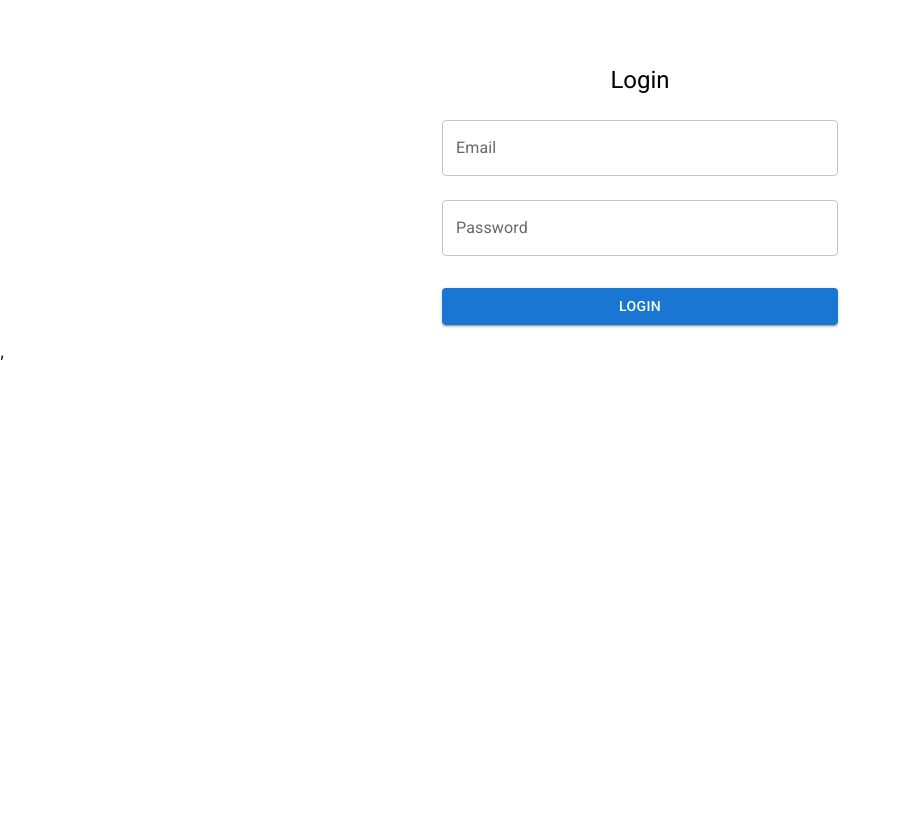
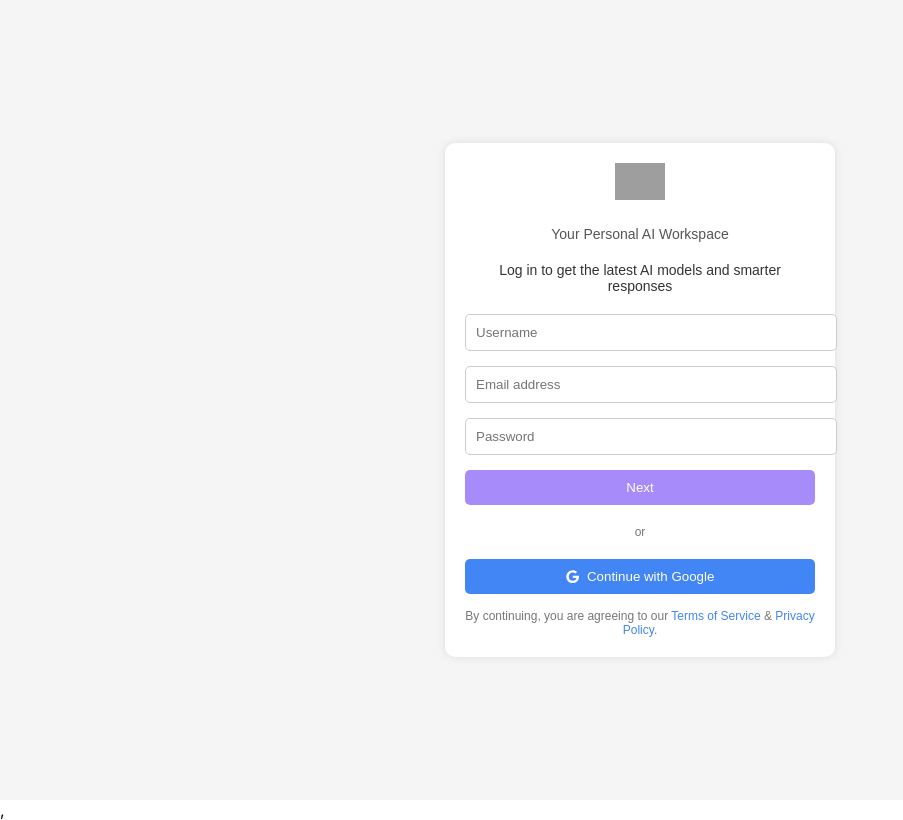
Before and after one commit to Pallavi1710Dasari/TechSharthiAI-Frontend, a React (Create React App) app: page /login in a window 1280 px wide. Shown: the whole page, without its empty margins (0-903 px from the left). Built offline with nearby package versions, Linux system fonts and the light colour scheme; grey boxes are pictures that could not be loaded; a web font is replaced by a local one.

Commit message:
signup page changes

```diff
--- a/src/pages/Login.js
+++ b/src/pages/Login.js
@@ -1,62 +1,177 @@
-// src/Login.js
 import React, { useState } from 'react';
-import { TextField, Button, Container, Typography, Box } from '@mui/material';
-import { loginUser } from '../services/serviceApi'; // Import the login service
+import { useNavigate } from 'react-router-dom';
+import { FaGoogle } from 'react-icons/fa';
 
 const Login = () => {
   const [email, setEmail] = useState('');
   const [password, setPassword] = useState('');
-  const [error, setError] = useState('');
-  const [token, setToken] = useState('');
+  const [username, setUsername] = useState('');
+  const navigate = useNavigate();
 
-  const handleLogin = async () => {
+  const handleEmailChange = (e) => setEmail(e.target.value);
+  const handlePasswordChange = (e) => setPassword(e.target.value);
+  const handleUsernameChange = (e) => setUsername(e.target.value);
+
+  const handleLogin = async (e) => {
+    e.preventDefault();
     try {
-      const data = await loginUser({ email, password });
-      setToken(data.access_token);
-      setError('');
-    } catch (err) {
-      setError(err.message);
-      setToken('');
+      const response = await fetch('http://localhost:5000', {
+        method: 'POST',
+        headers: {
+          'Content-Type': 'application/json',
+        },
+        body: JSON.stringify({ email, password }),
+      });
+
+      if (response.ok) {
+        const data = await response.json();
+        localStorage.setItem('token', data.access_token); // Save JWT token in localStorage
+        navigate('/home'); // Redirect to Home page
+      } else {
+        console.log('Login failed');
+        // Handle login failure
+      }
+    } catch (error) {
+      console.error('Error during login:', error);
+      // Handle error
     }
   };
 
   return (
-    <Container component="main" maxWidth="xs">
-      <Box sx={{ display: 'flex', flexDirection: 'column', alignItems: 'center', mt: 8 }}>
-        <Typography variant="h5">Login</Typography>
-        <Box sx={{ mt: 1 }}>
-          <TextField
-            label="Email"
-            fullWidth
-            margin="normal"
-            variant="outlined"
+    <div style={{
+      fontFamily: 'Arial, sans-serif',
+      margin: 0,
+      padding: 0,
+      display: 'flex',
+      alignItems: 'center',
+      justifyContent: 'center',
+      height: '100vh',
+      backgroundColor: '#f5f5f5',
+    }}>
+      <div style={{
+        backgroundColor: '#fff',
+        borderRadius: '10px',
+        boxShadow: '0px 0px 10px rgba(0, 0, 0, 0.1)',
+        padding: '20px',
+        width: '350px',
+        textAlign: 'center',
+      }}>
+        <div style={{ marginBottom: '20px' }}>
+          <img
+            src="popai-logo.png"
+            alt="PopAI Logo"
+            style={{ width: '50px', marginBottom: '10px' }}
+          />
+          <h2 style={{
+            fontSize: '14px',
+            fontWeight: '400',
+            color: '#555',
+          }}>
+            Your Personal AI Workspace
+          </h2>
+        </div>
+        <p style={{
+          fontSize: '14px',
+          marginBottom: '20px',
+          color: '#333',
+        }}>
+          Log in to get the latest AI models and smarter responses
+        </p>
+        <form onSubmit={handleLogin} style={{ marginBottom: '15px' }}>
+          <input
+            type="text"
+            placeholder="Username"
+            value={username}
+            onChange={handleUsernameChange}
+            required
+            style={{
+              width: '100%',
+              padding: '10px',
+              marginBottom: '15px',
+              border: '1px solid #ccc',
+              borderRadius: '5px',
+            }}
+          />
+          <input
             type="email"
+            placeholder="Email address"
             value={email}
-            onChange={(e) => setEmail(e.target.value)}
+            onChange={handleEmailChange}
+            required
+            style={{
+              width: '100%',
+              padding: '10px',
+              marginBottom: '15px',
+              border: '1px solid #ccc',
+              borderRadius: '5px',
+            }}
           />
-          <TextField
-            label="Password"
-            fullWidth
-            margin="normal"
-            variant="outlined"
+          <input
             type="password"
+            placeholder="Password"
             value={password}
-            onChange={(e) => setPassword(e.target.value)}
+            onChange={handlePasswordChange}
+            required
+            style={{
+              width: '100%',
+              padding: '10px',
+              marginBottom: '15px',
+              border: '1px solid #ccc',
+              borderRadius: '5px',
+            }}
           />
-          {error && <Typography color="error">{error}</Typography>}
-          {token && <Typography color="success">Logged in successfully</Typography>}
-          <Button
-            fullWidth
-            variant="contained"
-            color="primary"
-            onClick={handleLogin}
-            sx={{ mt: 3, mb: 2 }}
+          <button
+            type="submit"
+            style={{
+              width: '100%',
+              padding: '10px',
+              backgroundColor: '#a78bfa',
+              color: 'white',
+              border: 'none',
+              borderRadius: '5px',
+              cursor: 'pointer',
+            }}
           >
-            Login
-          </Button>
-        </Box>
-      </Box>
-    </Container>
+            Next
+          </button>
+        </form>
+        <div style={{
+          margin: '20px 0',
+          color: '#777',
+          fontSize: '12px',
+        }}>
+          or
+        </div>
+        <button style={{
+          width: '100%',
+          padding: '10px',
+          backgroundColor: '#4285f4',
+          color: 'white',
+          border: 'none',
+          borderRadius: '5px',
+          display: 'flex',
+          alignItems: 'center',
+          justifyContent: 'center',
+          cursor: 'pointer',
+        }}>
+          <FaGoogle style={{ marginRight: '8px' }} />
+          Continue with Google
+        </button>
+        <div style={{
+          fontSize: '12px',
+          color: '#777',
+          marginTop: '15px',
+        }}>
+          By continuing, you are agreeing to our{' '}
+          <a href="/terms" style={{ color: '#4285f4', textDecoration: 'none' }}>
+            Terms of Service
+          </a> &amp;{' '}
+          <a href="/privacy" style={{ color: '#4285f4', textDecoration: 'none' }}>
+            Privacy Policy
+          </a>.
+        </div>
+      </div>
+    </div>
   );
 };
 
--- a/src/pages/Signup.js
+++ b/src/pages/Signup.js
@@ -1,5 +1,6 @@
 import React, { useState } from 'react';
-import { TextField, Button, Container, Typography, Box } from '@mui/material';
+import { TextField, Button, Typography, Box } from '@mui/material';
+import { FaGoogle } from 'react-icons/fa';
 import { signupUser } from '../services/serviceApi'; // Import the signup service
 
 const Signup = () => {
@@ -9,11 +10,11 @@ const Signup = () => {
   const [error, setError] = useState('');
   const [success, setSuccess] = useState('');
 
-  const handleSignup = async () => {
+  const handleSignup = async (e) => {
+    e.preventDefault();
     try {
       const data = await signupUser({ username, email, password });
       setSuccess(data.message);
-
       setError('');
     } catch (err) {
       setError(err.message);
@@ -22,10 +23,46 @@ const Signup = () => {
   };
 
   return (
-    <Container component="main" maxWidth="xs">
-      <Box sx={{ display: 'flex', flexDirection: 'column', alignItems: 'center', mt: 8 }}>
-        <Typography variant="h5">Sign Up</Typography>
-        <Box sx={{ mt: 1 }}>
+    <div style={{
+      fontFamily: 'Arial, sans-serif',
+      margin: 0,
+      padding: 0,
+      display: 'flex',
+      alignItems: 'center',
+      justifyContent: 'center',
+      height: '100vh',
+      backgroundColor: '#f5f5f5',
+    }}>
+      <div style={{
+        backgroundColor: '#fff',
+        borderRadius: '10px',
+        boxShadow: '0px 0px 10px rgba(0, 0, 0, 0.1)',
+        padding: '20px',
+        width: '350px',
+        textAlign: 'center',
+      }}>
+        <div style={{ marginBottom: '20px' }}>
+          <img
+            src="popai-logo.png"
+            alt="PopAI Logo"
+            style={{ width: '50px', marginBottom: '10px' }}
+          />
+          <h2 style={{
+            fontSize: '14px',
+            fontWeight: '400',
+            color: '#555',
+          }}>
+            Your Personal AI Workspace
+          </h2>
+        </div>
+        <p style={{
+          fontSize: '14px',
+          marginBottom: '20px',
+          color: '#333',
+        }}>
+          Create an account to get the latest AI models and smarter responses
+        </p>
+        <form onSubmit={handleSignup} style={{ marginBottom: '15px' }}>
           <TextField
             label="Username"
             fullWidth
@@ -33,6 +70,12 @@ const Signup = () => {
             variant="outlined"
             value={username}
             onChange={(e) => setUsername(e.target.value)}
+            required
+            style={{
+              width: '100%',
+              marginBottom: '15px',
+              borderRadius: '5px',
+            }}
           />
           <TextField
             label="Email"
@@ -42,6 +85,12 @@ const Signup = () => {
             type="email"
             value={email}
             onChange={(e) => setEmail(e.target.value)}
+            required
+            style={{
+              width: '100%',
+              marginBottom: '15px',
+              borderRadius: '5px',
+            }}
           />
           <TextField
             label="Password"
@@ -51,103 +100,76 @@ const Signup = () => {
             type="password"
             value={password}
             onChange={(e) => setPassword(e.target.value)}
+            required
+            style={{
+              width: '100%',
+              marginBottom: '15px',
+              borderRadius: '5px',
+            }}
           />
-          {error && <Typography color="error">{error}</Typography>}
-          {success && <Typography color="success">{success}</Typography>}
+          {error && <Typography color="error" style={{ marginBottom: '15px' }}>{error}</Typography>}
+          {success && <Typography color="success" style={{ marginBottom: '15px' }}>{success}</Typography>}
           <Button
             fullWidth
             variant="contained"
             color="primary"
-            onClick={handleSignup}
-            sx={{ mt: 3, mb: 2 }}
+            type="submit"
+            style={{
+              padding: '10px',
+              backgroundColor: '#a78bfa',
+              color: 'white',
+              border: 'none',
+              borderRadius: '5px',
+              cursor: 'pointer',
+              marginBottom: '15px',
+            }}
           >
             Sign Up
           </Button>
-        </Box>
-      </Box>
-    </Container>
+        </form>
+        <div style={{ marginBottom: '15px' }}>
+          <a href="/forgot-password" style={{ color: '#4285f4', textDecoration: 'none', fontSize: '14px' }}>
+            Forgot Password?
+          </a>
+        </div>
+        <div style={{
+          margin: '20px 0',
+          color: '#777',
+          fontSize: '12px',
+        }}>
+          or
+        </div>
+        <Button style={{
+          width: '100%',
+          padding: '10px',
+          backgroundColor: '#4285f4',
+          color: 'white',
+          border: 'none',
+          borderRadius: '5px',
+          display: 'flex',
+          alignItems: 'center',
+          justifyContent: 'center',
+          cursor: 'pointer',
+        }}>
+          <FaGoogle style={{ marginRight: '8px' }} />
+          Sign in with Google
+        </Button>
+        <div style={{
+          fontSize: '12px',
+          color: '#777',
+          marginTop: '15px',
+        }}>
+          By signing up, you agree to our{' '}
+          <a href="/terms" style={{ color: '#4285f4', textDecoration: 'none' }}>
+            Terms of Service
+          </a> &amp;{' '}
+          <a href="/privacy" style={{ color: '#4285f4', textDecoration: 'none' }}>
+            Privacy Policy
+          </a>.
+        </div>
+      </div>
+    </div>
   );
 };
 
 export default Signup;
-
-
-
-
-
-
-
-
-
-
-
-
-// import React, { useState } from 'react';
-
-
-// const Signup = () => {
-//     const [username, setUsername] = useState('');
-//     const [email, setEmail] = useState('');
-//     const [password, setPassword] = useState('');
-//     const [message, setMessage] = useState('');
-
-
-//     const handleSignup = async (e) => {
-//       e.preventDefault();
-
-//       try {
-//           const response = await fetch('http://localhost:5000/signup', {
-//               method: 'POST',
-//               headers: {
-//                   'Content-Type': 'application/json',
-//               },
-//               body: JSON.stringify({
-//                   username,
-//                   email,
-//                   password,
-//               }),
-//           });
-
-//           const data = await response.json();
-
-//           if (response.ok) {
-//               setMessage(data.message);
-//           } else {
-//               setMessage(data.error);
-//           }
-//       } catch (error) {
-//           setMessage('An error occurred. Please try again.');
-//           console.log(error);
-//       }
-//   };
-
-//     return (
-//         <div className="container">
-//             <h2>Signup</h2>
-//             <form onSubmit={handleSignup}>
-//                 <input
-//                     type="text"
-//                     placeholder="Username"
-//                     value={username}
-//                     onChange={(e) => setUsername(e.target.value)}
-//                 />
-//                 <input
-//                     type="email"
-//                     placeholder="Email"
-//                     value={email}
-//                     onChange={(e) => setEmail(e.target.value)}
-//                 />
-//                 <input
-//                     type="password"
-//                     placeholder="Password"
-//                     value={password}
-//                     onChange={(e) => setPassword(e.target.value)}
-//                 />
-//                 <button type="submit">Signup</button>
-//             </form>
-//             {message && <p className={`message ${message.includes('success') ? 'success' : 'error'}`}>{message}</p>}
-//         </div>
-//     );
-// };
-
-// export default Signup;
```
Also changed, not shown: src/components/PlanModel.js (+7 -4 lines), src/components/Sidebar.js (+5 -5 lines), src/components/UploadSection.js (line endings or trailing spaces).
